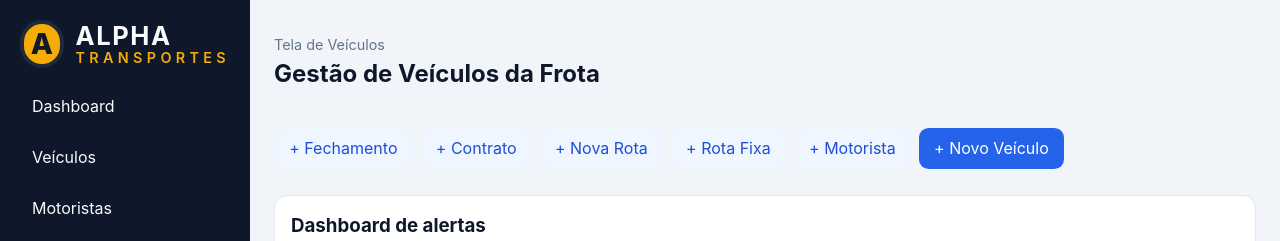
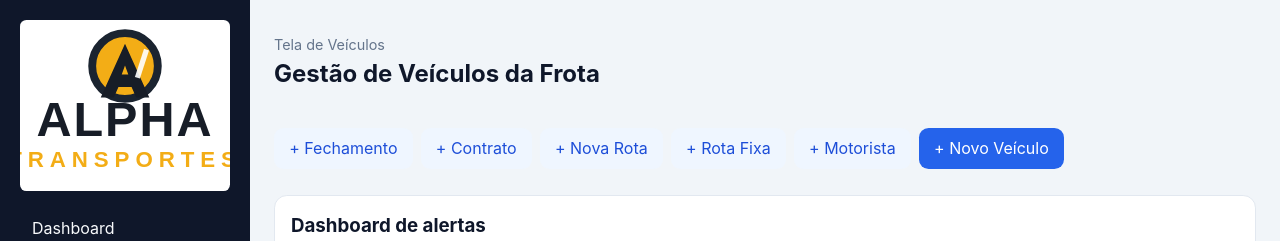
Before and after one commit to nadson5518/gerenciamento-de-frotas, a React (Vite) app in the folder frontend/: page / in a window 1280 px wide. Shown: the top 241 px of the page. Built offline with nearby package versions, Linux system fonts and the light colour scheme; no server answers.

Commit message:
fix(frontend): use logo image matching Alpha Transportes brand

```diff
--- a/frontend/src/components/Sidebar.jsx
+++ b/frontend/src/components/Sidebar.jsx
@@ -1,3 +1,5 @@
+import alphaLogo from '../assets/alpha-transportes-logo.svg';
+
 const menuItems = [
   'Dashboard',
   'Veículos',
@@ -11,13 +13,7 @@ export function Sidebar() {
   return (
     <aside className="sidebar">
       <div className="sidebar__brand" aria-label="Alpha Transportes">
-        <div className="sidebar__logo" aria-hidden="true">
-          <span>A</span>
-        </div>
-        <div className="sidebar__brand-text">
-          <h1 className="sidebar__title">ALPHA</h1>
-          <p className="sidebar__subtitle">TRANSPORTES</p>
-        </div>
+        <img className="sidebar__brand-image" src={alphaLogo} alt="Logotipo da Alpha Transportes" />
       </div>
       <nav>
         <ul className="sidebar__menu">
--- a/frontend/src/styles/dashboard.css
+++ b/frontend/src/styles/dashboard.css
@@ -11,44 +11,15 @@
 }
 
 .sidebar__brand {
-  display: flex;
-  align-items: center;
-  gap: 0.75rem;
+  display: block;
   margin-bottom: 1rem;
 }
 
-.sidebar__logo {
-  width: 3rem;
-  height: 3rem;
-  border-radius: 9999px;
-  background: #f5ac07;
-  display: grid;
-  place-items: center;
-  border: 4px solid #1f2937;
-}
-
-.sidebar__logo span {
-  color: #111827;
-  font-size: 1.8rem;
-  font-weight: 800;
-  line-height: 1;
-}
-
-.sidebar__brand-text {
-  display: grid;
-  line-height: 1.1;
-}
-
-.sidebar__title {
-  font-size: 1.6rem;
-  letter-spacing: 0.06em;
-}
-
-.sidebar__subtitle {
-  color: #f5ac07;
-  font-size: 0.9rem;
-  letter-spacing: 0.3em;
-  font-weight: 600;
+.sidebar__brand-image {
+  width: 100%;
+  max-width: 220px;
+  border-radius: 0.4rem;
+  display: block;
 }
 
 .sidebar__menu {
```
Also changed, not shown: frontend/src/assets/alpha-transportes-logo.svg (added).
